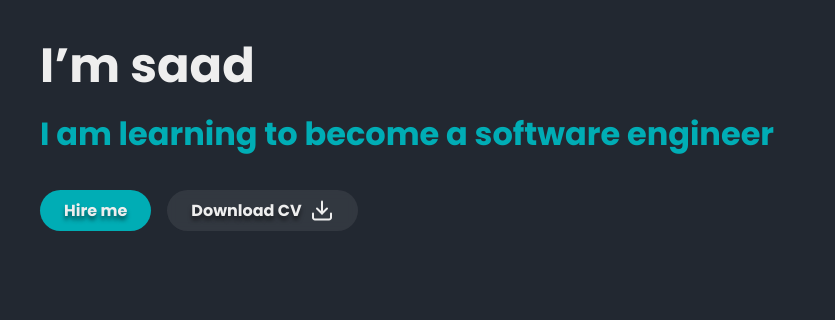
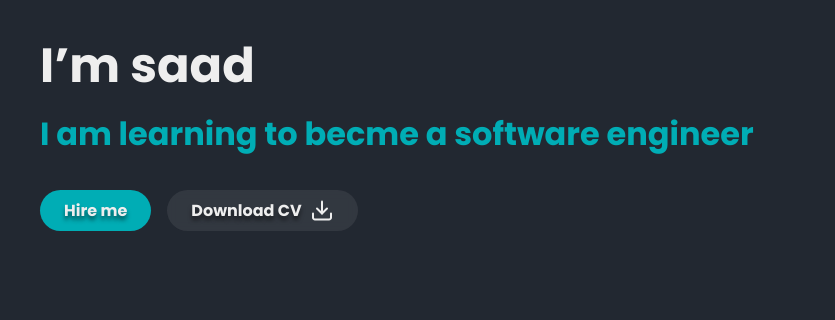
Before and after one commit to birlinmo/saad.nabat-, a plain HTML site: page index.html in a window 1280 px wide. Shown: the part 231-551 px from the top of the page, 0-835 px from the left. Drawn offline with Linux system fonts and the light colour scheme.

Commit message:
Update index.html

```diff
--- a/index.html
+++ b/index.html
@@ -23,7 +23,7 @@
 
       <div class="heroSub">
         <h1 class="name">I’m saad</h1>
-        <h1 class="title">I am learning to become
+        <h1 class="title">I am learning to becme
 a software engineer</h1>
         <div class="heroBtns">
           <a class="hireMe" href="#contactMe">Hire me</a>
```
